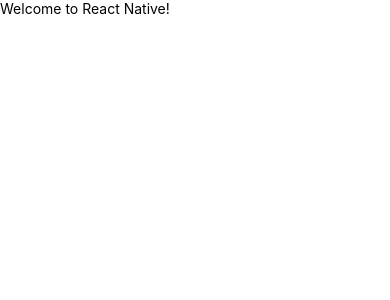
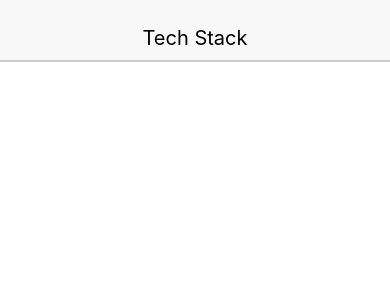
Before and after one commit to kc657/react-native-tech-stack, a React Native app: screen / in a window 390 px wide. Shown: the top 300 px of the page. Built offline with nearby package versions, Linux system fonts and the light colour scheme.

Commit message:
Added common files and Header into the Provider

```diff
--- a/src/App.js
+++ b/src/App.js
@@ -1,16 +1,18 @@
-import React, { Component } from 'react'
+import React from 'react'
 import {Text, View} from 'react-native'
+import {Provider} from 'react-redux'
+import {createStore} from 'redux'
+import reducers from './reducers'
+import {Header} from './components/common'
 
-class App extends Component {
-  render() {
-    return (
+const App = () => {
+  return (
+    <Provider store={createStore(reducers )}>
       <View>
-        <Text>
-          Welcome to React Native!
-        </Text>
+        <Header headerText="Tech Stack"/>
       </View>
-    );
-  }
+    </Provider>
+  )
 }
 
 export default App
--- /dev/null
+++ b/src/components/common/Button.js
@@ -0,0 +1,37 @@
+import React from 'react'
+import {Text, TouchableOpacity} from 'react-native'
+
+const Button = ({onPress, children}) => {
+  const {buttonStyle, textStyle} = styles
+  return (
+    <TouchableOpacity onPress={onPress} style={buttonStyle}>
+      <Text style={textStyle}>
+        {children}
+      </Text>
+    </TouchableOpacity>
+  )
+}
+
+const styles = {
+  buttonStyle: {
+    flex: 1,
+    alignSelf: 'stretch',
+    backgroundColor: '#fff',
+    borderRadius: 5,
+    borderWidth: 1,
+    borderColor: '#007aff',
+    marginLeft: 5,
+    marginRight: 5
+  },
+  textStyle: {
+    alignSelf: 'center',
+    color: '#007aff',
+    fontSize: 16,
+    fontWeight: '600',
+    paddingTop: 10,
+    paddingBottom: 10
+  }
+}
+
+export { Button }
+// Different export because we use the * method in index.js
--- /dev/null
+++ b/src/components/common/Card.js
@@ -0,0 +1,31 @@
+import React from 'react'
+import {View} from 'react-native'
+
+const Card = (props) => {
+  const {containerStyle} = styles
+
+  return (
+    <View style={containerStyle}>
+      {props.children}
+    </View>
+  )
+}
+
+const styles = {
+  containerStyle: {
+    borderWidth: 1,
+    borderRadius: 2,
+    borderColor: '#ddd',
+    borderBottomWidth: 0,
+    shadowColor: '#000',
+    shadowOffset: {width: 0, height: 2},
+    shadowOpacity: 0.1,
+    shadowRadius: 2,
+    elevation: 1,
+    marginLeft: 5,
+    marginRight: 5,
+    marginTop: 10
+  }
+}
+
+export {Card}
--- /dev/null
+++ b/src/components/common/CardSection.js
@@ -0,0 +1,24 @@
+import React from 'react'
+import {View} from 'react-native'
+
+const CardSection = (props) => {
+  return (
+    <View style={styles.containerStyle}>
+      {props.children}
+    </View>
+  )
+}
+
+const styles = {
+  containerStyle: {
+    borderBottomWidth: 1,
+    padding: 5,
+    backgroundColor: '#fff',
+    justifyContent: 'flex-start',
+    flexDirection: 'row',
+    borderColor: '#ddd',
+    position: 'relative'
+  }
+}
+
+export {CardSection}
--- /dev/null
+++ b/src/components/common/Header.js
@@ -0,0 +1,32 @@
+import React from 'react'
+import {Text, View} from 'react-native'
+
+const Header = (props) => {
+  const {textStyle, viewStyle} = styles
+
+  return (
+    <View style={viewStyle}>
+      <Text style={textStyle}>{props.headerText}</Text>
+    </View>
+  )
+}
+
+const styles = {
+  viewStyle: {
+    backgroundColor: '#F8F8F8',
+    justifyContent: 'center',
+    alignItems: 'center',
+    height: 60,
+    paddingTop: 15,
+    shadowColor: 'black',
+    shadowOffset: { width: 0, height: 2},
+    shadowOpacity: 0.2,
+    elevation: 2,
+    position: 'relative'
+  },
+  textStyle: {
+    fontSize: 20
+  }
+}
+
+export {Header}
--- /dev/null
+++ b/src/components/common/Input.js
@@ -0,0 +1,43 @@
+import React from 'react'
+import {TextInput, View, Text} from 'react-native'
+
+const Input = ({label, placeholder, isPassword, value, onChangeText}) => {
+  const {labelStyle, inputStyle, containerStyle} = styles
+  return (
+    <View style={containerStyle}>
+      <Text style={labelStyle}>{label}</Text>
+      <TextInput
+        autoCorrect={false}
+        placeholder={placeholder}
+        value={value}
+        onChangeText={onChangeText}
+        style={inputStyle}
+        secureTextEntry={isPassword}
+    />
+    </View>
+  )
+}
+
+const styles = {
+  labelStyle: {
+    fontSize: 18,
+    paddingLeft: 20,
+    flex: 1
+  },
+  inputStyle: {
+    color: '#000',
+    paddingLeft: 5,
+    paddingRight: 5,
+    fontSize: 18,
+    lineHeight: 23,
+    flex: 2
+  },
+  containerStyle: {
+    height: 40,
+    flex: 1,
+    flexDirection: 'row',
+    alignItems: 'center'
+  }
+}
+
+export {Input}
--- /dev/null
+++ b/src/components/common/Spinner.js
@@ -0,0 +1,20 @@
+import React from 'react'
+import {View, ActivityIndicator} from 'react-native'
+
+const Spinner = ({size}) => {
+  return (
+    <View style={styles.spinnerStyle}>
+      <ActivityIndicator size={size || 'large'} />
+    </View>
+  )
+}
+
+const styles = {
+  spinnerStyle: {
+    flex: 1,
+    justifyContent: 'center',
+    alignItems: 'center'
+  }
+}
+
+export {Spinner}
--- /dev/null
+++ b/src/components/common/index.js
@@ -0,0 +1,6 @@
+export * from './Button'
+export * from './Card'
+export * from './CardSection'
+export * from './Header'
+export * from './Input'
+export * from './Spinner'
--- /dev/null
+++ b/src/reducers/index.js
@@ -0,0 +1,5 @@
+import {combineReducers} from 'redux'
+
+export default combineReducers({
+  libraries: () => []
+})
```
